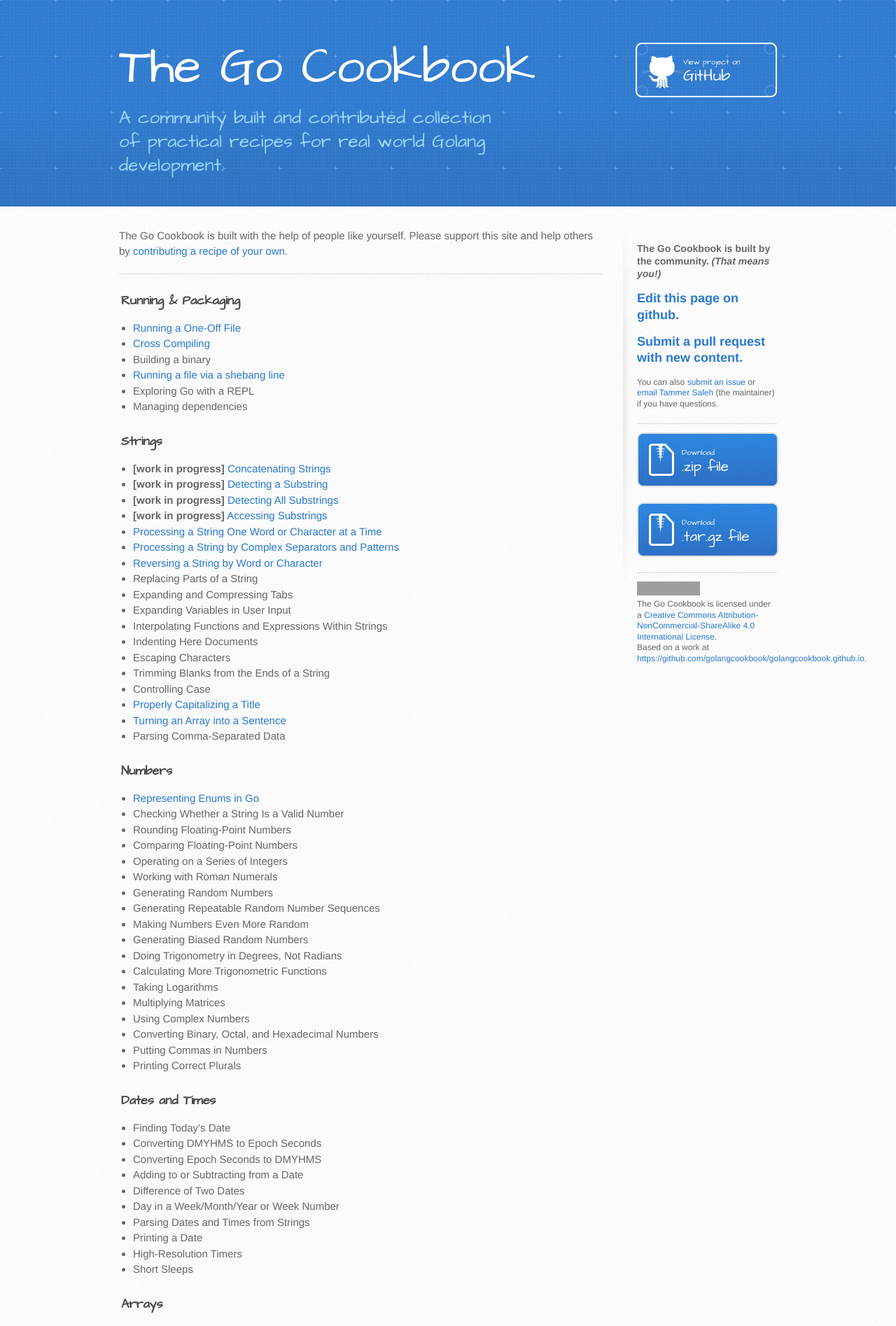
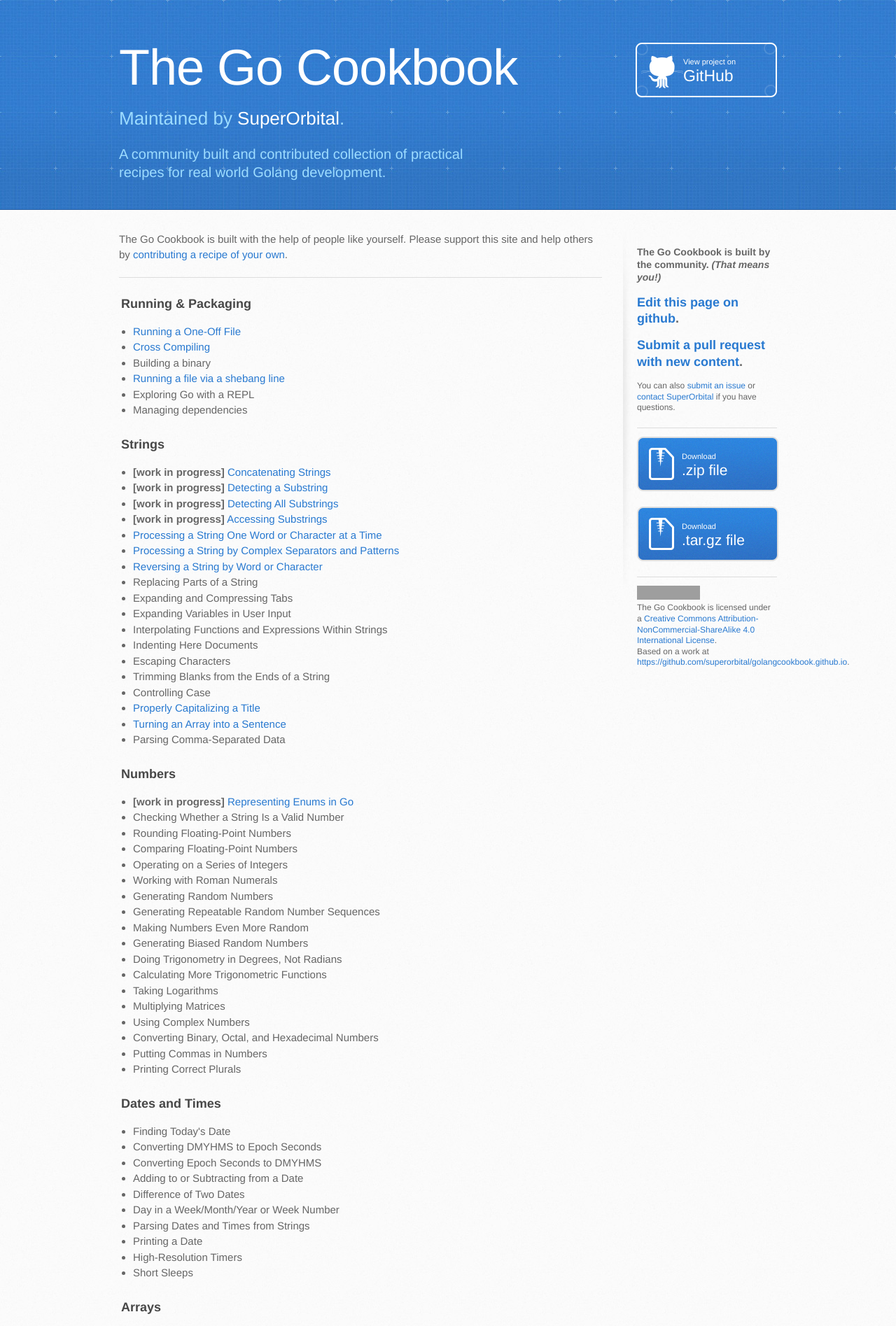
Before and after one commit to superorbital/golangcookbook.github.io, a Jekyll site: the page built from index.md, in a window 1280 px wide. Shown: the top 1895 px of the page at 70% size. Built offline with Jekyll 4.4.1, drawn with Linux system fonts in a browser that asks for light colours; comment, search, counter and statistics services are not loaded; grey boxes are pictures that could not be loaded.

Commit message:
Style changes

```diff
--- a/_data/chapters.yml
+++ b/_data/chapters.yml
@@ -58,6 +58,7 @@
   recipes:
   - title: Representing Enums in Go
     path: /chapters/numbers/enums
+    wip: true
   - title: Checking Whether a String Is a Valid Number
     path: false
   - title: Rounding Floating-Point Numbers
--- a/_layouts/default.html
+++ b/_layouts/default.html
@@ -21,7 +21,10 @@
     <header>
       <div class="inner">
         <h1><a href="/">{{ site.name }}</a></h1>
-        <h2>A community built and contributed collection of practical recipes for real world Golang development.</h2>
+        <h2>
+          Maintained by <a href="https://superorbit.al">SuperOrbital</a>.
+        </h2>
+        <h3>A community built and contributed collection of practical recipes for real world Golang development.</h3>
         <a href="{{ site.github.repository_url }}" class="button"><small>View project on</small> GitHub</a>
       </div>
     </header>
@@ -40,12 +43,12 @@
               The Go Cookbook is built by the community.
               <i>(That means you!)</i>
             </h3>
-            <h2><a href="https://github.com/golangcookbook/golangcookbook.github.io/edit/master/{{ page.path }}">Edit this page on github</a>.</h2>
-            <h2><a href="https://github.com/golangcookbook/golangcookbook.github.io/pulls">Submit a pull request with new content</a>.</h2>
+            <h2><a href="{{site.github.repository_url}}/edit/master/{{ page.path }}">Edit this page on github</a>.</h2>
+            <h2><a href="{{site.github.repository_url}}/pulls">Submit a pull request with new content</a>.</h2>
             You can also <a href="{{ site.github.repository_url }}/issues/new">submit an issue</a>
             or
-            <a href="mailto:me@tammersaleh.com">email Tammer Saleh</a>
-            (the maintainer) if you have questions.
+            <a href="mailto:tammer@superorbit.al">contact SuperOrbital</a>
+            if you have questions.
           </p>
           <hr/>
 
@@ -72,7 +75,7 @@
               is licensed under a
               <a rel="license" href="http://creativecommons.org/licenses/by-nc-sa/4.0/">Creative Commons Attribution-NonCommercial-ShareAlike 4.0 International License</a>.
               <br />
-              Based on a work at <a xmlns:dct="http://purl.org/dc/terms/" href="https://github.com/golangcookbook/golangcookbook.github.io" rel="dct:source">https://github.com/golangcookbook/golangcookbook.github.io</a>.
+              Based on a work at <a xmlns:dct="http://purl.org/dc/terms/" href="{{site.github.repository_url}}" rel="dct:source">{{site.github.repository_url}}</a>.
             </p>
           </div>
 
--- a/stylesheets/stylesheet.css
+++ b/stylesheets/stylesheet.css
@@ -450,7 +450,7 @@ a:hover {
 header {
   padding-top: 40px;
   padding-bottom: 40px;
-  font-family: 'Architects Daughter', 'Helvetica Neue', Helvetica, Arial, serif;
+  font-family: 'Helvetica Neue', Helvetica, Arial, serif;
   background: #2e7bcf url(../images/header-bg.jpg) 0 0 repeat-x;
   border-bottom: solid 1px #275da1;
 }
@@ -471,6 +471,20 @@ header h2 {
   margin-top: 0;
   margin-bottom: 0;
   font-size: 26px;
+  font-weight: normal;
+  line-height: 1.3;
+  color: #9ddcff;
+  letter-spacing: 0;
+}
+
+header h2 a { color: #fff; }
+header h2 a:hover { color: #9ddcff; text-decoration: underline; }
+
+header h3 {
+  width: 540px;
+  /* margin-top: 0; */
+  margin-bottom: 0;
+  font-size: 20px;
   font-weight: normal;
   line-height: 1.3;
   color: #9ddcff;
@@ -521,7 +535,7 @@ a.button {
   height: 58px;
   padding-top: 22px;
   padding-left: 68px;
-  font-family: 'Architects Daughter', 'Helvetica Neue', Helvetica, Arial, serif;
+  font-family: 'Helvetica Neue', Helvetica, Arial, serif;
   font-size: 23px;
   line-height: 1.2;
   color: #fff;
@@ -614,7 +628,7 @@ form {
 #main-content h1 {
   margin-top: 0;
   margin-bottom: 0;
-  font-family: 'Architects Daughter', 'Helvetica Neue', Helvetica, Arial, serif;
+  font-family: 'Helvetica Neue', Helvetica, Arial, serif;
   font-size: 2.8em;
   font-weight: normal;
   color: #474747;
@@ -631,7 +645,7 @@ form {
 
 #main-content h2 {
   margin-bottom: 8px;
-  font-family: 'Architects Daughter', 'Helvetica Neue', Helvetica, Arial, serif;
+  font-family: 'Helvetica Neue', Helvetica, Arial, serif;
   font-size: 22px;
   font-weight: bold;
   color: #474747;
@@ -647,7 +661,7 @@ form {
 #main-content h3 {
   margin-top: 24px;
   margin-bottom: 8px;
-  font-family: 'Architects Daughter', 'Helvetica Neue', Helvetica, Arial, serif;
+  font-family: 'Helvetica Neue', Helvetica, Arial, serif;
   font-size: 18px;
   font-weight: bold;
   color: #474747;
@@ -663,7 +677,7 @@ form {
 
 #main-content h4 {
   margin-bottom: 8px;
-  font-family: 'Architects Daughter', 'Helvetica Neue', Helvetica, Arial, serif;
+  font-family: 'Helvetica Neue', Helvetica, Arial, serif;
   font-size: 15px;
   font-weight: bold;
   color: #474747;
@@ -679,7 +693,7 @@ form {
 
 #main-content h5 {
   margin-bottom: 8px;
-  font-family: 'Architects Daughter', 'Helvetica Neue', Helvetica, Arial, serif;
+  font-family: 'Helvetica Neue', Helvetica, Arial, serif;
   font-size: 14px;
   color: #474747;
   text-indent: 3px;
@@ -693,7 +707,7 @@ form {
 
 #main-content h6 {
   margin-bottom: 8px;
-  font-family: 'Architects Daughter', 'Helvetica Neue', Helvetica, Arial, serif;
+  font-family: 'Helvetica Neue', Helvetica, Arial, serif;
   font-size: .8em;
   color: #474747;
   text-indent: 3px;
```
